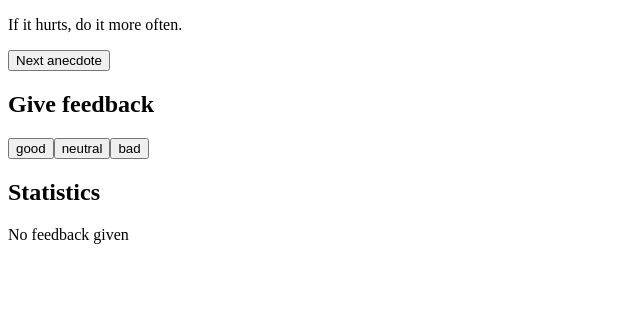
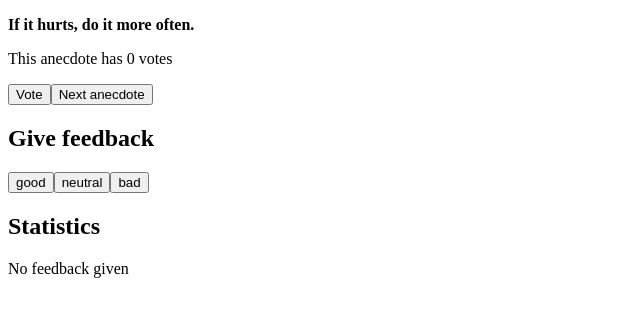
Before and after one commit to matias-martearena/full_stack_open, a React (Vite) app in the folder part1/1.6 - 1.14/course-info/: page / in a window 1280 px wide. Shown: the top 316 px of the page, without its empty margins (0-640 px from the left). Built offline with nearby package versions, Linux system fonts and the light colour scheme.

Commit message:
1.13 solved

```diff
--- a/part1/1.6 - 1.14/course-info/src/App.jsx
+++ b/part1/1.6 - 1.14/course-info/src/App.jsx
@@ -1,9 +1,11 @@
 import { useState } from 'react'
 
-const Anecdote = ({ onRandomAnecdote, anecdote }) => {
+const Anecdote = ({ anecdote, votes, onVote, onRandomAnecdote }) => {
   return (
     <div>
-      <p>{anecdote}</p>
+      <p><strong>{anecdote}</strong></p>
+      <p>This anecdote has {votes} votes</p>
+      <button onClick={onVote}>Vote</button>
       <button onClick={onRandomAnecdote}>Next anecdote</button>
     </div>
   )
@@ -42,13 +44,6 @@ const Statistics = ({ good, neutral, bad, total, average, goodPercentage }) => {
 }
 
 const App = () => {
-  const [good, setGood] = useState(0)
-  const [neutral, setNeutral] = useState(0)
-  const [bad, setBad] = useState(0)
-  const [total, setTotal] = useState(0)
-  const [average, setAverage] = useState(0)
-  const [selected, setSelected] = useState(0)
-
   const anecdotes = [
     'If it hurts, do it more often.',
     'Adding manpower to a late software project makes it later!',
@@ -59,6 +54,18 @@ const App = () => {
     'Programming without an extremely heavy use of console.log is same as if a doctor would refuse to use x-rays or blood tests when diagnosing patients.',
     'The only way to go fast, is to go well.'
   ]
+  const [good, setGood] = useState(0)
+  const [neutral, setNeutral] = useState(0)
+  const [bad, setBad] = useState(0)
+  const [average, setAverage] = useState(0)
+  const [selected, setSelected] = useState(0)
+  const [votes, setVotes] = useState(new Array(anecdotes.length).fill(0))
+
+  const handleVote = () => {
+    const copy = [...votes]
+    copy[selected] += 1
+    setVotes(copy)
+  }
 
   const getRandomAnecdote = () => {
     const randomNumber = Math.floor(Math.random() * anecdotes.length)
@@ -67,33 +74,41 @@ const App = () => {
 
   const handleGoodClick = () => {
     setGood(good + 1)
-    setTotal(total + 1)
     setAverage(average + 1)
   }
 
-  const handleNeutralClick = () => {
-    setNeutral(neutral + 1)
-    setTotal(total + 1)
-  }
+  const handleNeutralClick = () => setNeutral(neutral + 1)
 
   const handleBadClick = () => {
     setBad(bad + 1)
-    setTotal(total + 1)
     setAverage(average - 1)
   }
 
+  const total = good + neutral + bad
   const averageResult = total > 0 ? (average / total) : 0
   const goodPercentage = total > 0 ? ((good / total) * 100) : 0
 
   return (
     <div>
-      <Anecdote anecdote={anecdotes[selected]} onRandomAnecdote={getRandomAnecdote}/>
+      <Anecdote
+        anecdote={anecdotes[selected]}
+        votes={votes[selected]}
+        onVote={handleVote}
+        onRandomAnecdote={getRandomAnecdote}
+      />
       <Text text={'Give feedback'} />
       <Button handleClick={handleGoodClick} text={'good'} />
       <Button handleClick={handleNeutralClick} text={'neutral'} />
       <Button handleClick={handleBadClick} text={'bad'} />
       <Text text={'Statistics'}/>
-      <Statistics good={good} neutral={neutral} bad={bad} total={total} average={averageResult} goodPercentage={goodPercentage} />
+      <Statistics
+        good={good}
+        neutral={neutral}
+        bad={bad}
+        total={total}
+        average={averageResult}
+        goodPercentage={goodPercentage}
+      />
     </div>
   )
 }
```
